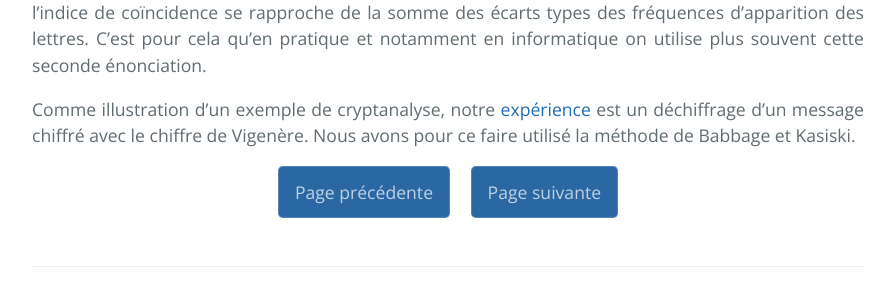
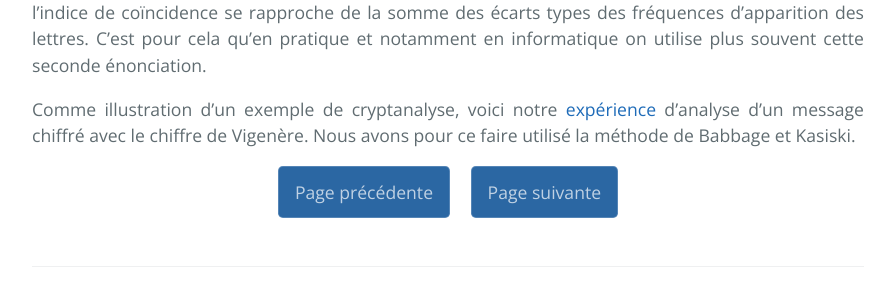
Before and after one commit to SamuelGallay/CryptoTPE, a Jekyll site: the page built from pages/2_TempsModernes/4_cryptavigenere.md, in a window 1280 px wide and 900 px high, scrolled down 1621 px. Shown: the part 521-813 px from the top of the window, without its empty margins (192-1086 px from the left). Built offline with Jekyll 4.4.1, drawn with Linux system fonts in a browser that asks for light colours; our own code applies the rules of GitHub Pages for plain Markdown files; formulas are drawn with MathJax 3.

Commit message:
Update 4_cryptavigenere.md

```diff
--- a/pages/2_TempsModernes/4_cryptavigenere.md
+++ b/pages/2_TempsModernes/4_cryptavigenere.md
@@ -37,4 +37,4 @@
 
 Dans sa définition de l'indice de coïncidendce par, Friedman utilise, à la place du carré traditionnel, le carré utilisé en statistiques défini par $$ x \times (x-1) $$ qui offre de meilleures propriétés dans le problème donné. Le calcul ci-dessus montre que si la taille du message est suffisament grande, alors l'indice de coïncidence se rapproche de la somme des écarts types des fréquences d'apparition des lettres. C'est pour cela qu'en pratique et notamment en informatique on utilise plus souvent cette seconde énonciation.
 
-Comme illustration d'un exemple de cryptanalyse, notre [expérience]({{ "/experience/" | relative_url }}) est un déchiffrage d'un message chiffré avec le chiffre de Vigenère. Nous avons pour ce faire utilisé la méthode de Babbage et Kasiski.
+Comme illustration d'un exemple de cryptanalyse, voici notre [expérience]({{ "/experience/" | relative_url }}) d'analyse d'un message chiffré avec le chiffre de Vigenère. Nous avons pour ce faire utilisé la méthode de Babbage et Kasiski.
```
